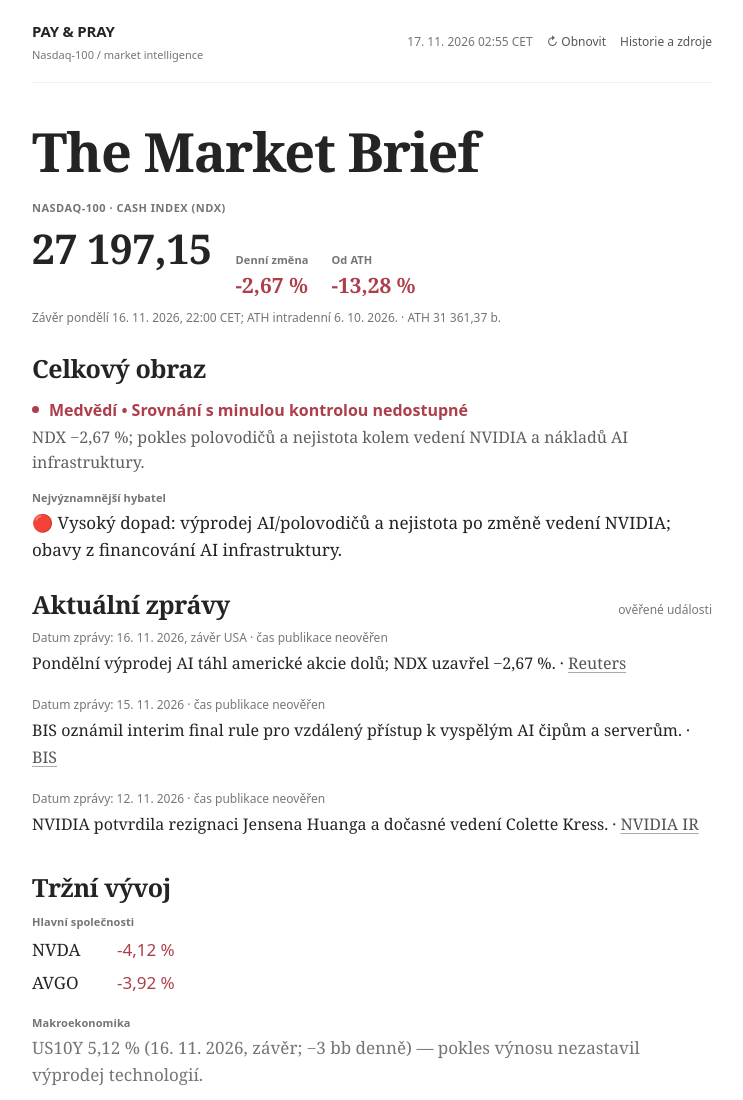
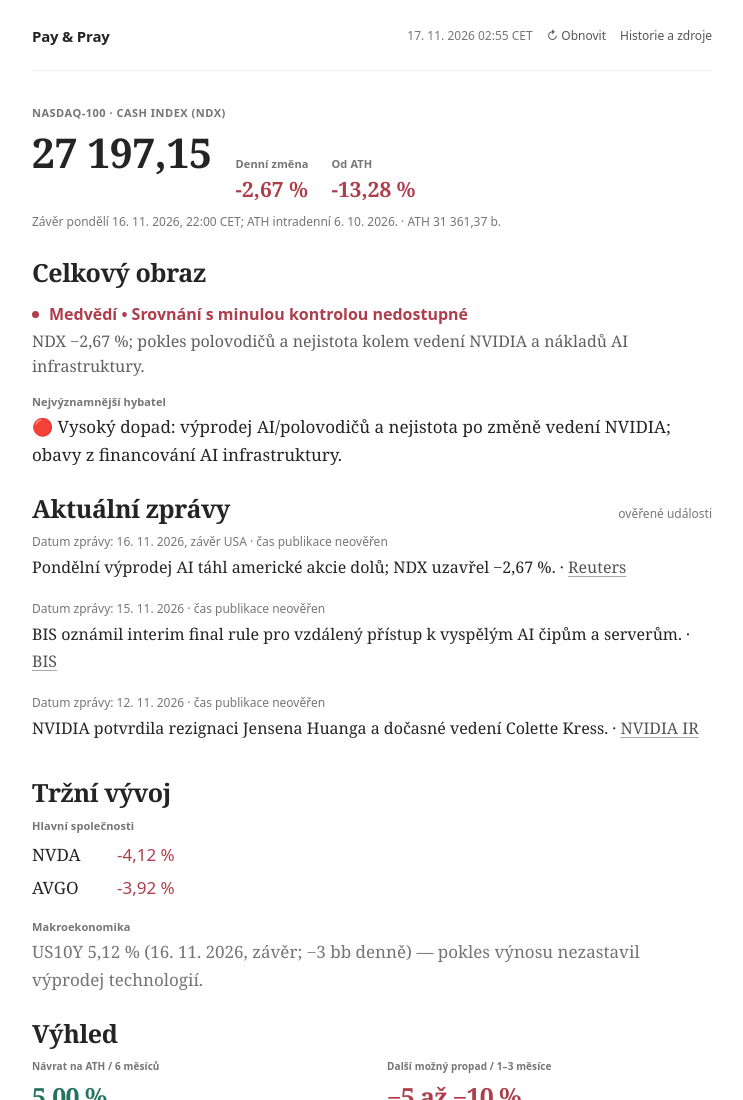
Before and after one commit to MichalMachalik/Nasdaq100-PAYandPRAY, a plain HTML site: page index.html in a window 1280 px wide. Shown: the top 1100 px of the page, without its empty margins (268-1011 px from the left). Drawn offline with Linux system fonts and the light colour scheme.

Commit message:
Simplify header to Pay & Pray and remove editorial hero headline

```diff
--- a/index.html
+++ b/index.html
@@ -3,7 +3,7 @@
 <meta charset="utf-8"><meta name="viewport" content="width=device-width,initial-scale=1">
 <meta name="theme-color" content="#fafafa">
 <meta name="description" content="Nasdaq100 — PAY & PRAY. Klidný, přehledný pohled na index NDX.">
-<title>Nasdaq100 — PAY & PRAY</title>
+<title>Pay &amp; Pray</title>
 <style>
 :root{color-scheme:light;--bg:#fafafa;--ink:#202124;--muted:#777c84;--border:#e5e6e8;--red:#bd4b55;--green:#198269;--blue:#5366a3}
 *{box-sizing:border-box}html{scroll-behavior:smooth}body{margin:0;background:var(--bg);color:var(--ink);font:14px/1.68 system-ui,-apple-system,"Segoe UI",Arial,sans-serif;-webkit-font-smoothing:antialiased}a{color:var(--blue);text-decoration:none}a:hover{text-decoration:underline}button{font:inherit}
@@ -120,7 +120,7 @@ body{background:#fff;color:#242424;font:17px/1.6 Georgia,"Times New Roman",serif
 .pill,.btn,.history-menu summary{font:12px/1.4 system-ui,-apple-system,"Segoe UI",sans-serif}
 .btn{color:#555}.history-menu summary{color:#555}
 .metrics{margin:0 0 26px;padding:0}
-.metrics:before{content:"The Market Brief";display:block;font:700 clamp(38px,6.7vw,54px)/1.12 Georgia,"Times New Roman",serif;letter-spacing:-1.15px;margin:4px 0 19px}
+
 .hero-label{font:600 11px/1.5 system-ui,-apple-system,"Segoe UI",sans-serif;letter-spacing:.5px}
 .headline{display:flex;align-items:baseline;flex-wrap:wrap;gap:24px;margin:7px 0 10px}
 .headline>.metric{min-width:0;flex:0 1 auto}
@@ -147,10 +147,10 @@ body{background:#fff;color:#242424;font:17px/1.6 Georgia,"Times New Roman",serif
 .forecast .detail{font-size:12px;line-height:1.55}
 .history-panel{background:#fff;border:1px solid #eee;box-shadow:0 12px 45px #00000014}
 .history-panel .news{font-size:13px}
-@media(max-width:650px){.wrap{width:calc(100% - 30px);padding:20px 0 40px}.header{margin-bottom:25px}.metrics:before{font-size:40px}.headline{gap:14px}.headline .side{gap:16px}.headline .value{font-size:35px}.headline .small-stat .value{font-size:20px}.section{margin-bottom:21px}.sectiontitle{font-size:23px}.forecastgrid{gap:16px}}
+@media(max-width:650px){.wrap{width:calc(100% - 30px);padding:20px 0 40px}.header{margin-bottom:25px}.headline{gap:14px}.headline .side{gap:16px}.headline .value{font-size:35px}.headline .small-stat .value{font-size:20px}.section{margin-bottom:21px}.sectiontitle{font-size:23px}.forecastgrid{gap:16px}}
 </style></head>
 <body><div class="wrap">
-<header class="header"><div class="brand"><div class="mascot" aria-hidden="true">N</div><div><h1 class="pixel">PAY &amp; PRAY</h1><p class="sub">Nasdaq-100 / market intelligence</p></div></div><div class="topright"><details class="history-menu"><summary aria-label="Otevřít historii a zdroje">Historie a zdroje</summary><div class="history-panel"><div class="mini-title">Poslední reporty</div><div id="archive" class="empty">Zatím bez záznamů.</div><div class="menu-divider"></div><div class="mini-title">Ověřené zdroje</div><div id="sources" class="empty">Bez zdrojů.</div></div></details><span id="updated" class="pill">Čeká na data</span><button id="refresh" class="btn" type="button">↻ Obnovit</button></div></header>
+<header class="header"><div class="brand"><div class="mascot" aria-hidden="true">N</div><div><h1 class="pixel">Pay &amp; Pray</h1></div></div><div class="topright"><details class="history-menu"><summary aria-label="Otevřít historii a zdroje">Historie a zdroje</summary><div class="history-panel"><div class="mini-title">Poslední reporty</div><div id="archive" class="empty">Zatím bez záznamů.</div><div class="menu-divider"></div><div class="mini-title">Ověřené zdroje</div><div id="sources" class="empty">Bez zdrojů.</div></div></details><span id="updated" class="pill">Čeká na data</span><button id="refresh" class="btn" type="button">↻ Obnovit</button></div></header>
 <main class="grid">
 <div class="metrics">
 <div class="hero-label">Nasdaq-100 · Cash index (NDX)</div>
```
